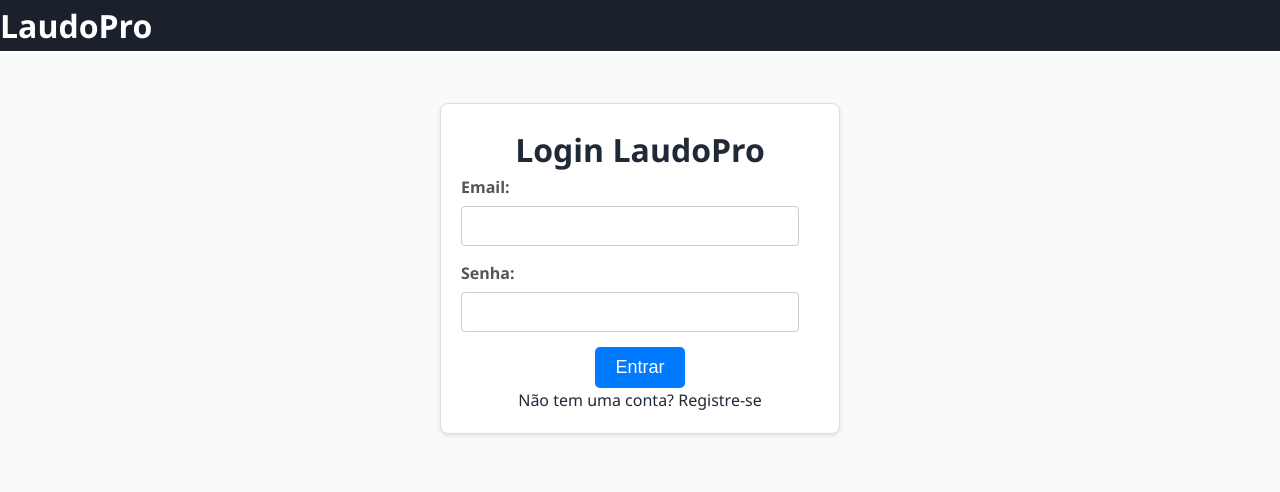
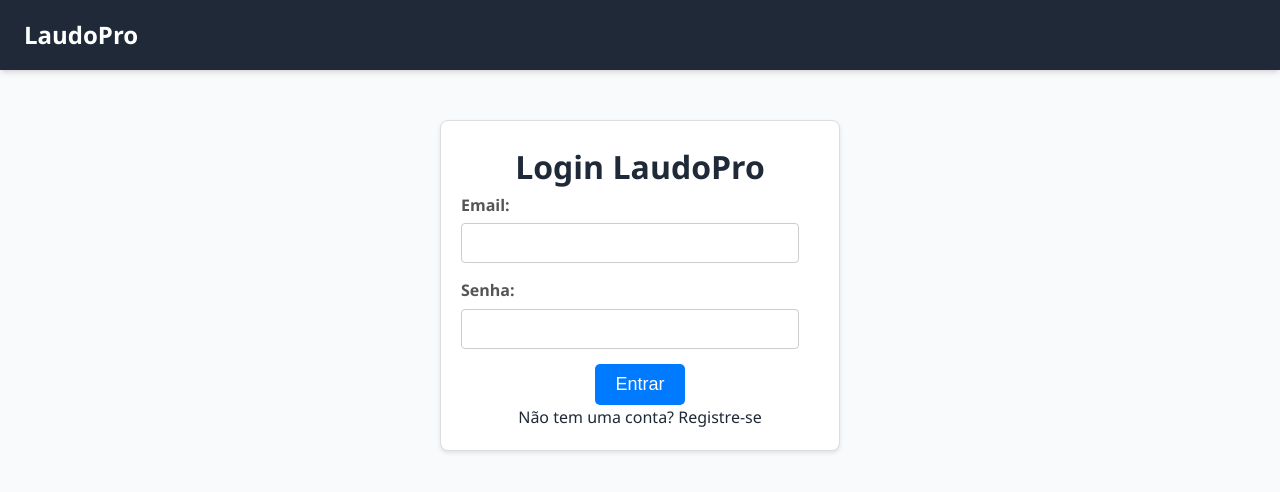
Before and after one commit to gustavo1902/LaudoPro, an Angular app in the folder frontend/: page /login in a window 1280 px wide. Shown: the top 492 px of the page. Built offline with nearby package versions, Linux system fonts and the light colour scheme.

Commit message:
feat (frontend): verificação para exibir links

```diff
--- a/frontend/src/app/shared/header/header.ts
+++ b/frontend/src/app/shared/header/header.ts
@@ -7,45 +7,15 @@ import { AuthService } from '../../core/auth';
   selector: 'app-header',
   standalone: true,
   imports: [RouterLink, RouterLinkActive, CommonModule],
-  template: `
-    <header class="bg-gray-800 text-white p-4 flex justify-between items-center">
-      <h1 class="text-2xl font-bold">LaudoPro</h1>
-      <nav *ngIf="authService.isAuthenticated()">
-        <ul class="flex space-x-4">
-          <ng-container *ngIf="authService.isAdmin()">
-            <li><a routerLink="/admin/dashboard" routerLinkActive="font-bold" [routerLinkActiveOptions]="{exact: true}">Dashboard</a></li>
-            <li><a routerLink="/admin/pacientes" routerLinkActive="font-bold">Pacientes</a></li>
-            <li><a routerLink="/admin/exames" routerLinkActive="font-bold">Exames</a></li>
-          </ng-container>
-          <ng-container *ngIf="authService.isPatient()">
-            <li><a routerLink="/paciente/dashboard" routerLinkActive="font-bold" [routerLinkActiveOptions]="{exact: true}">Dashboard</a></li>
-            <li><a routerLink="/paciente/meus-exames" routerLinkActive="font-bold">Meus Exames</a></li>
-            <li><a routerLink="/paciente/perfil" routerLinkActive="font-bold">Meu Perfil</a></li>
-          </ng-container>
-          <li><button (click)="authService.logout()">Sair</button></li>
-        </ul>
-      </nav>
-    </header>
-  `,
-  styles: [`
-    header {
-      background-color: #1a202c;
-      color: #fff;
-    }
-    nav a, nav button {
-      color: #fff;
-      text-decoration: none;
-      transition: color 0.2s;
-    }
-    nav a:hover, nav button:hover {
-      color: #a0aec0;
-    }
-    .font-bold {
-      font-weight: 700;
-      border-bottom: 2px solid #fff;
-    }
-  `]
+  templateUrl: './header.html',
+  styleUrls: ['./header.css']
 })
 export class HeaderComponent {
+  isMenuOpen = false;
+
   constructor(public authService: AuthService) { }
+
+  toggleMenu(): void {
+    this.isMenuOpen = !this.isMenuOpen;
+  }
 }
```
